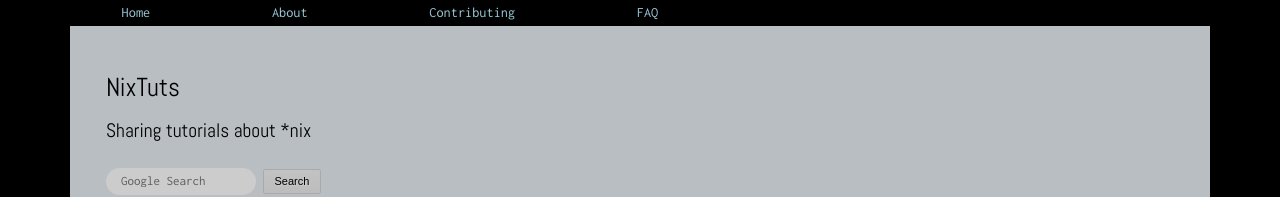
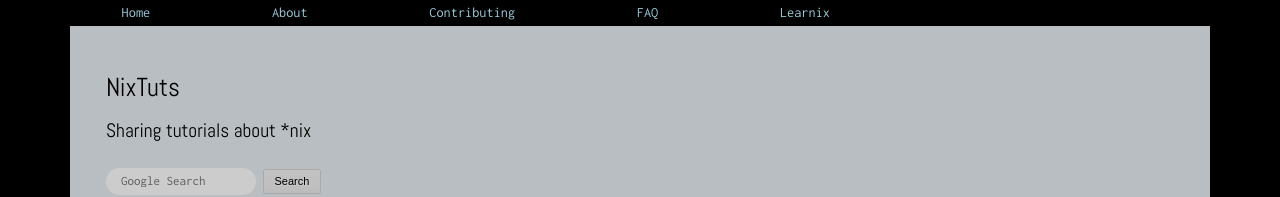
Before and after one commit to jakesylvestre/site, a Jekyll site: the page built from about.html, in a window 1280 px wide. Shown: the top 197 px of the page. Built offline with Jekyll 4.4.1, drawn with Linux system fonts in a browser that asks for light colours; nearby versions of some CDN libraries; comment, search, counter and statistics services are not loaded; grey boxes are pictures that could not be loaded.

Commit message:
Add learnix to navigation.

```diff
--- a/_includes/snippets/nav.html
+++ b/_includes/snippets/nav.html
@@ -3,4 +3,5 @@
     <li><a href='/about.html'>About</a></li>
     <li><a href='/NixTuts/NixTutsContrib.html'>Contributing</a></li>
     <li><a href='/faq.html'>FAQ</a></li>
+    <li><a href='http://dams.insomnia247.nl/Public/Learnix.html'>Learnix</a></li>
 </ul>
```
